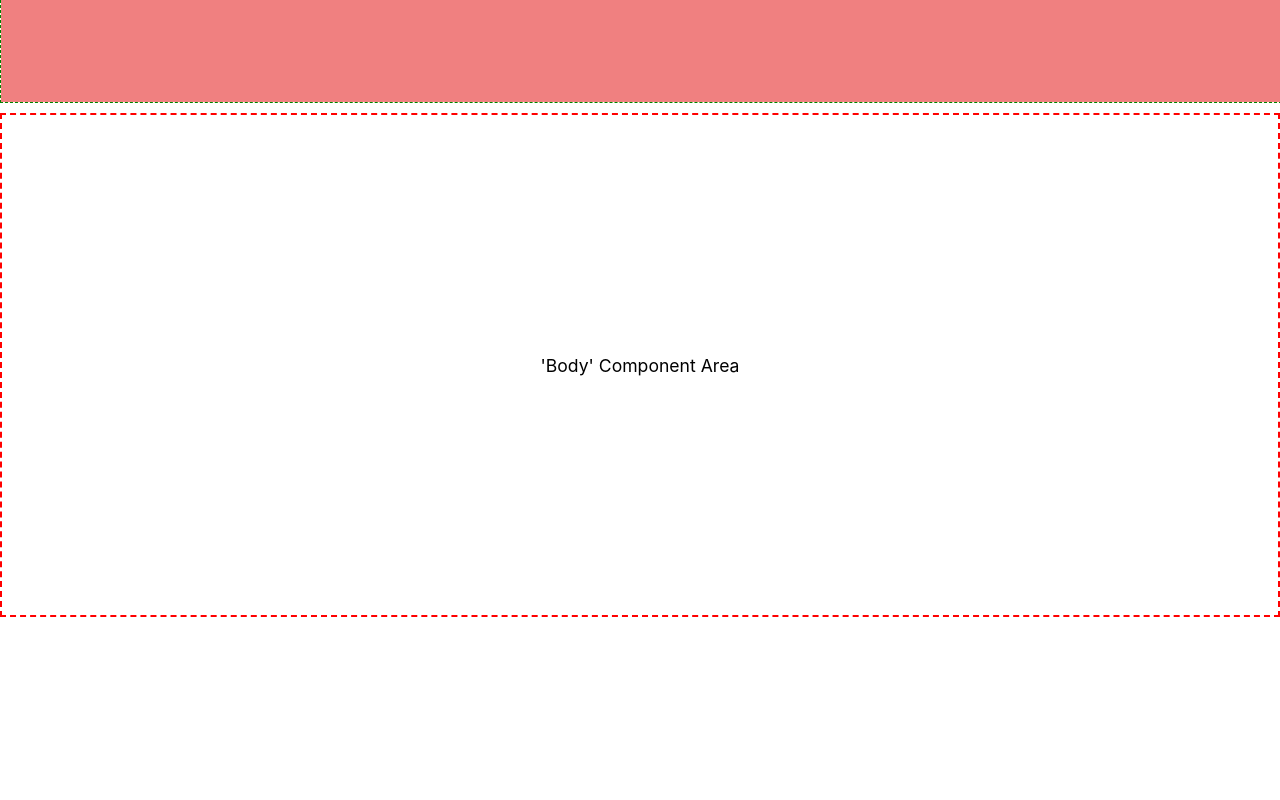
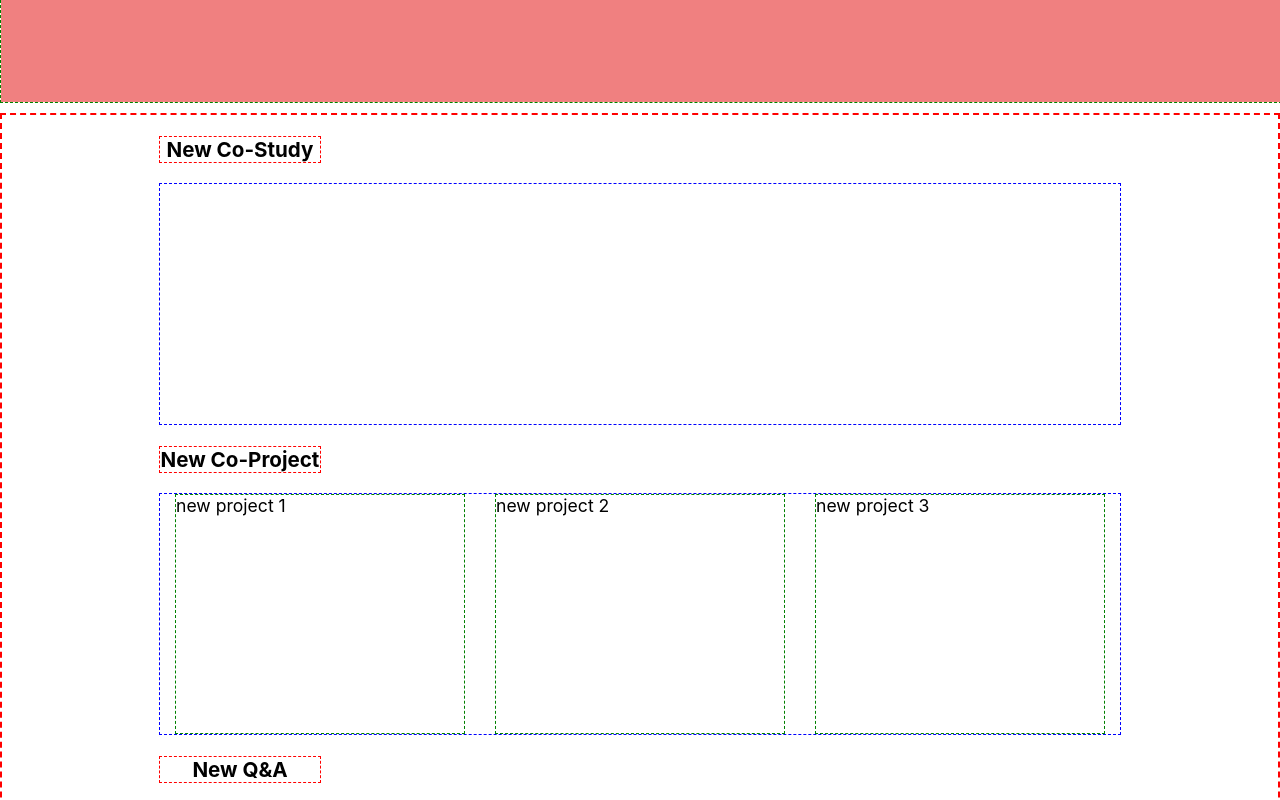
Before and after one commit to dlwlsdn201/sideproject_grouping, a React (Create React App) app: page / in a window 1280 px wide. Shown: the part 240-1040 px from the top of the page. Before the commit the page ends 857 px from the top, so only its background shows below. Built offline with nearby package versions, Linux system fonts and the light colour scheme.

Commit message:
body 기본 구성요소 생성 및 위치 정의

```diff
--- a/src/App.js
+++ b/src/App.js
@@ -1,6 +1,6 @@
 import React, {Component,Fragment} from 'react';
-import MainHeader from './Components/mainHeader';
-import MainBody from './Components/mainBody';
+import MainHeader from './Components/MainHeader';
+import MainBody from './Components/MainBody';
 import './App.css';
 import styled from 'styled-components';
 
--- a/src/Components/mainBody.js
+++ b/src/Components/mainBody.js
@@ -1,23 +1,80 @@
 import React, { Component } from 'react';
 import styled from 'styled-components';
 
-class mainBody extends Component {
+class MainBody extends Component {
     render() {
         return (
             <BodyWrap>
-                'Body' Component Area
+                <CoStudyWrap>
+                    <TitleBox>
+                        New Co-Study
+                    </TitleBox>
+                    <ContentBox>
+
+                    </ContentBox>
+                </CoStudyWrap>
+                <CoStudyWrap>
+                    <TitleBox>
+                        New Co-Project
+                    </TitleBox>
+                    <ContentBox>
+                        <ProjectContentBox>
+                            new project 1
+                        </ProjectContentBox>
+                        <ProjectContentBox>
+                            new project 2
+                        </ProjectContentBox>
+                        <ProjectContentBox>
+                            new project 3
+                        </ProjectContentBox>
+                    </ContentBox>
+                </CoStudyWrap>
+                <CoStudyWrap>
+                    <TitleBox>
+                        New Q&A
+                    </TitleBox>
+                    <ContentBox>
+
+                    </ContentBox>
+                </CoStudyWrap>
             </BodyWrap>
         );
     }
 }
 
-const BodyWrap = styled.div`
+const BodyWrap = styled.section`
     display : flex;
+    flex-direction : column;
     justify-content : center;
     align-items : center ;
     border : 2px dashed red;
-    height : 500px;
+`
+
+const CoStudyWrap = styled.div`
+    justify-content : center;
+    align-items : center;
+`
+
+const TitleBox = styled.h3`
+    justify-self : flex-start;
+    border : 1px dashed red;
+    width : 10rem;
+    text-align : center;
+    `
+
+const ContentBox = styled.div`
+    display : flex;
+    justify-content : space-around;
+    border : 1px dashed blue;
+    width : 60rem;
+    height : 15rem;
+`
+
+const ProjectContentBox = styled.div`
+    border : 1px dashed green;
+    display : inherit;
+    width : 18rem;
 `
 
 
-export default mainBody;
+export default MainBody;
--- a/src/Components/mainHeader.js
+++ b/src/Components/mainHeader.js
@@ -1,7 +1,7 @@
 import React, { Component } from 'react';
 import styled from 'styled-components';
 
-class mainHeader extends Component {
+class MainHeader extends Component {
     render() {
         return (
             <HeaderWrap>
@@ -28,7 +28,7 @@ class mainHeader extends Component {
     }
 }
 
-const HeaderWrap = styled.section`
+const HeaderWrap = styled.header`
     width : 100%;
     margin : 10px auto;
     border : 1px dashed green;
@@ -64,4 +64,4 @@ const HeaderBottom = styled.div`
 
 
 
-export default mainHeader;
+export default MainHeader;
```
Also changed, not shown: src/Components/MainBody_NewCoStudy.js (added, +17 -0 lines).
